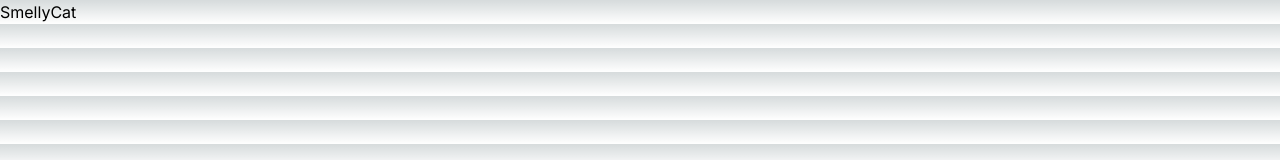
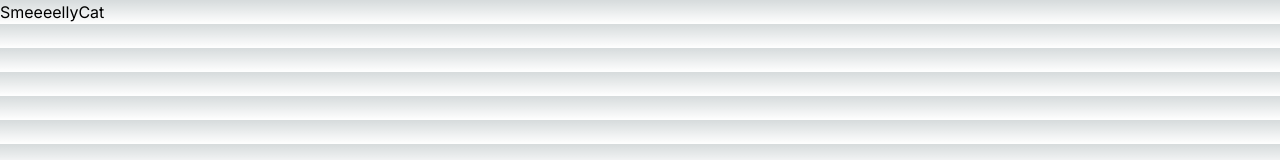
Before and after one commit to gokhanozdemir/1222inparis, a Next.js app: page /FriendsList in a window 1280 px wide. Shown: the top 160 px of the page. Built offline with nearby package versions, Linux system fonts and the light colour scheme.

Commit message:
createdBranch&FriendsList Routing

```diff
--- a/src/app/FriendsList/page.js
+++ b/src/app/FriendsList/page.js
@@ -5,5 +5,5 @@ import Image from "next/image";
 import { useState } from "react";
 
 export default function FriendsList() {
-  return <div>SmellyCat</div>;
+  return <div>SmeeeellyCat</div>;
 }
```
